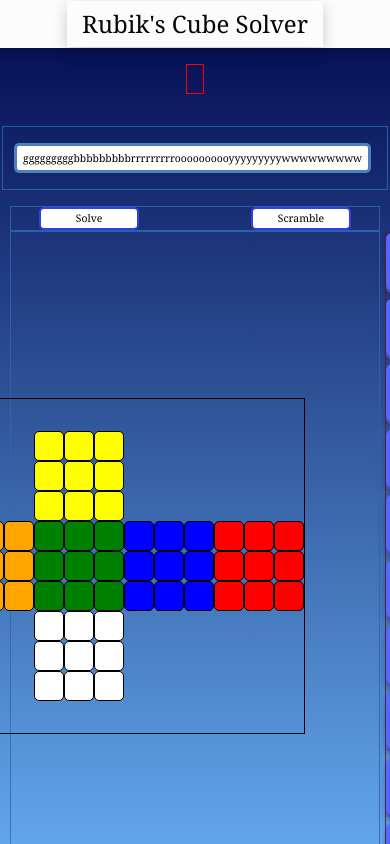
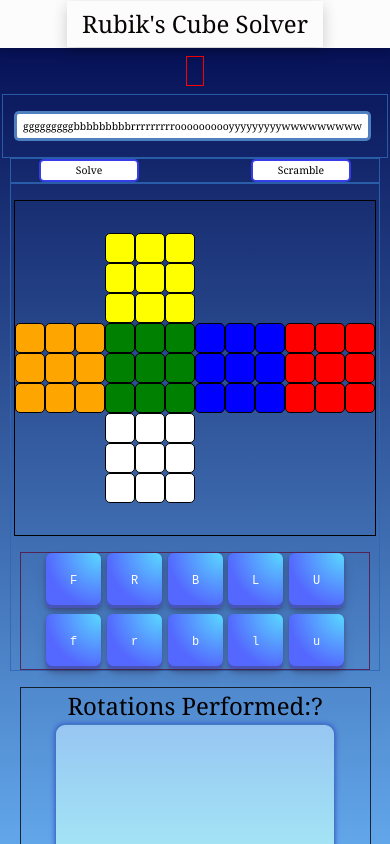
Before and after one commit to Arpan3323/rubiks-cube-frontend, a React (Create React App) app: page / in a window 390 px wide. Built offline with nearby package versions, Linux system fonts and the light colour scheme.

Commit message:
screen optimization :mask:

```diff
--- a/src/components/home/home.css
+++ b/src/components/home/home.css
@@ -10,7 +10,7 @@
 .errorMessage{
     align-items: center;
     border : 1px solid red;
-    margin: 1rem;
+    margin: 0.5rem;
     height: 30px;
     padding: 0.5rem;
     color: rgb(243, 81, 81);
@@ -21,7 +21,6 @@
     display: flex;
     justify-content: center;
     width: 99%;
-    margin: 1rem;
     padding: 1rem 1rem 1rem 0.7rem;
     border: 1px solid #2e68b4d7;
 
@@ -87,7 +86,7 @@
 
 
 
-  @media (max-width: 800px){
+  @media (max-width: 1024px){
     .userInputField{
         width: 800px;
         height: 30px;
@@ -108,7 +107,12 @@
         font-size: 0.65rem;
     }
 
+    .cubeAndRotationButtonsContainer{
+        flex-direction: column;
+        gap: 1rem;
+    }
 
-
-
+    .errorMessage{
+        font-size: 12px;
+    }
 }
--- a/src/components/rotationButtons/RotationButtons.css
+++ b/src/components/rotationButtons/RotationButtons.css
@@ -1,6 +1,7 @@
 .rotationButtonsContainer {
   border: 1px solid #561644d7;
-  width: 23%;
+  max-width: 350px;
+  min-width: 350px;
   height: 20%;
   display: flex;
   flex-direction: row;
@@ -55,3 +56,17 @@
   box-shadow: #3c4fe0 0 3px 7px inset;
   transform: translateY(2px);
 }
+
+@media screen and (max-width: 800px) {
+    .rotationButtonsContainer {
+        width: 250px;
+        height: 20%;
+    }
+
+    .rotationButtonsContainer button{
+        width: 55px;
+        height: 55px;
+        font-size: 12px;
+    }
+
+}
```
